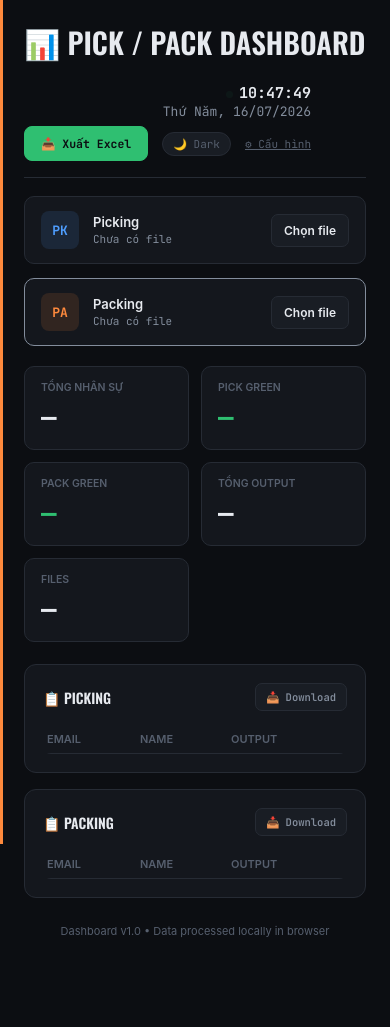
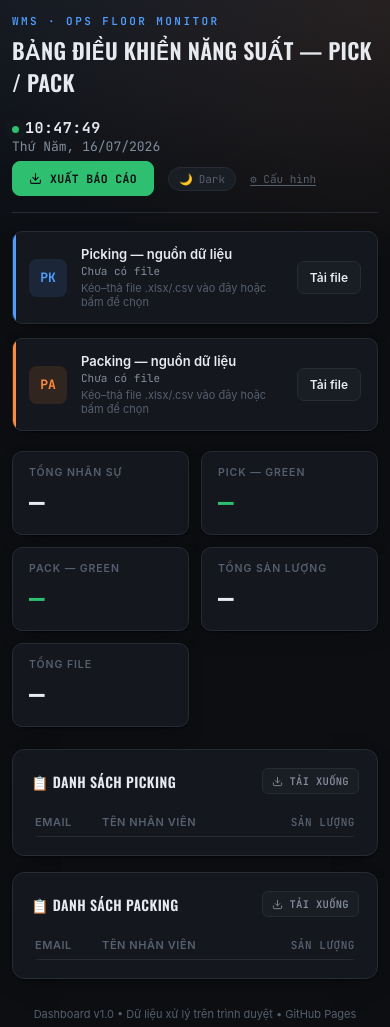
Before and after one commit to hoanghau8088-lgtm/new, a plain HTML site: page index.html in a window 390 px wide. Before the commit the page ends 958 px from the top, so only its background shows below. Drawn offline with nearby package versions, Linux system fonts and the light colour scheme.

Commit message:
Cập nhật index.html với file đầy đủ và sửa lỗi

```diff
--- a/index.html
+++ b/index.html
@@ -8,6 +8,7 @@
 <link rel="preconnect" href="https://fonts.gstatic.com" crossorigin>
 <link href="https://fonts.googleapis.com/css2?family=Oswald:wght@500;600;700&family=JetBrains+Mono:wght@400;500;600;700&display=swap" rel="stylesheet">
 <script src="https://cdnjs.cloudflare.com/ajax/libs/xlsx/0.18.5/xlsx.full.min.js"></script>
+<script src="https://cdnjs.cloudflare.com/ajax/libs/Chart.js/4.4.1/chart.umd.min.js"></script>
 <style>
   :root{
     --bg:#0c0e12;
@@ -20,10 +21,13 @@
     --pick:#4f9eff;
     --pack:#ff8a3d;
     --red:#e5484d;
+    --yellow:#f0a93a;
     --green:#2fbf71;
-    --mono:'JetBrains Mono','DejaVu Sans Mono',monospace;
-    --sans:-apple-system,BlinkMacSystemFont,'Segoe UI',Roboto,sans-serif;
-    --display:'Oswald',var(--sans);
+    --row-line:#1c2027;
+    --mono:'JetBrains Mono','DejaVu Sans Mono','SFMono-Regular','Menlo','Consolas',ui-monospace,monospace;
+    --sans:-apple-system,BlinkMacSystemFont,'Segoe UI',Roboto,Helvetica,Arial,sans-serif;
+    --display:'Oswald','Segoe UI Condensed',var(--sans);
+    --shadow:0 1px 2px rgba(0,0,0,.4), 0 8px 24px -12px rgba(0,0,0,.55);
   }
   html[data-theme="light"]{
     --bg:#f4f5f7;
@@ -33,92 +37,141 @@
     --text:#161a20;
     --muted:#5c6572;
     --dim:#939aa6;
+    --row-line:#edeff2;
+    --shadow:0 1px 2px rgba(20,25,35,.06), 0 10px 24px -14px rgba(20,25,35,.16);
   }
   *{box-sizing:border-box;}
   body{
     margin:0;
-    background:var(--bg);
+    background:
+      radial-gradient(1200px 600px at 15% -10%, color-mix(in srgb, var(--pick) 10%, transparent) 0%, transparent 60%),
+      radial-gradient(900px 500px at 100% 0%, color-mix(in srgb, var(--pack) 10%, transparent) 0%, transparent 55%),
+      var(--bg);
     color:var(--text);
     font-family:var(--sans);
     min-height:100vh;
-    padding:20px 24px;
+    padding:20px 24px 60px;
     transition:background .2s ease,color .2s ease;
   }
   .wrap{max-width:1320px;margin:0 auto;}
   .topbar{display:flex;align-items:flex-end;justify-content:space-between;gap:20px;flex-wrap:wrap;margin-bottom:18px;padding-bottom:16px;border-bottom:1px solid var(--line);}
-  h1{margin:0;font-family:var(--display);font-size:29px;font-weight:600;text-transform:uppercase;}
+  .brand-eyebrow{font-family:var(--mono);font-size:11px;letter-spacing:.22em;color:var(--pick);text-transform:uppercase;margin-bottom:6px;font-weight:600;}
+  h1{margin:0;font-family:var(--display);font-size:29px;font-weight:600;letter-spacing:.01em;text-transform:uppercase;}
   .clock{font-family:var(--mono);font-size:13px;color:var(--muted);text-align:right;}
-  .clock b{color:var(--text);font-size:15px;}
-  .pulse-dot{display:inline-block;width:7px;height:7px;border-radius:50%;background:var(--green);margin-right:6px;animation:pulse 2s infinite;}
-  @keyframes pulse{0%{opacity:1;}70%{opacity:0;}100%{opacity:0;}}
+  .clock b{color:var(--text);font-size:15px;letter-spacing:.03em;}
+  .pulse-dot{display:inline-block;width:7px;height:7px;border-radius:50%;background:var(--green);margin-right:6px;box-shadow:0 0 0 0 rgba(47,191,113,.6);animation:pulse 2s infinite;}
+  @keyframes pulse{0%{box-shadow:0 0 0 0 rgba(47,191,113,.5);}70%{box-shadow:0 0 0 7px rgba(47,191,113,0);}100%{box-shadow:0 0 0 0 rgba(47,191,113,0);}}
   .head-actions{display:flex;gap:14px;align-items:center;justify-content:flex-end;margin-top:6px;flex-wrap:wrap;}
   .theme-toggle{display:flex;align-items:center;gap:6px;font-size:11px;color:var(--dim);cursor:pointer;background:var(--panel-2);border:1px solid var(--line);border-radius:20px;padding:4px 10px;}
   .theme-toggle:hover{border-color:var(--muted);}
-  .config-toggle{font-size:11px;color:var(--dim);cursor:pointer;text-decoration:underline;}
+  .config-toggle{font-size:11px;color:var(--dim);cursor:pointer;text-decoration:underline;text-underline-offset:2px;}
   .feeds{display:grid;grid-template-columns:1fr 1fr;gap:14px;margin-bottom:20px;}
-  .feed{background:var(--panel);border:1px solid var(--line);border-radius:10px;padding:14px 16px;display:flex;align-items:center;gap:14px;cursor:pointer;}
+  .feed{background:var(--panel);border:1px solid var(--line);border-radius:10px;padding:14px 16px;display:flex;align-items:center;gap:14px;position:relative;overflow:hidden;box-shadow:var(--shadow);cursor:pointer;transition:border-color .15s ease;}
   .feed:hover{border-color:var(--muted);}
-  .feed::before{content:'';position:absolute;left:0;top:0;bottom:0;width:3px;background:var(--pick);}
+  .feed::before{content:'';position:absolute;left:0;top:0;bottom:0;width:3px;}
+  .feed.pick::before{background:var(--pick);}
   .feed.pack::before{background:var(--pack);}
-  .feed-icon{width:38px;height:38px;border-radius:8px;display:flex;align-items:center;justify-content:center;font-family:var(--mono);font-weight:700;font-size:13px;background:rgba(79,158,255,.12);color:var(--pick);flex-shrink:0;}
+  .feed-icon{width:38px;height:38px;border-radius:8px;display:flex;align-items:center;justify-content:center;font-family:var(--mono);font-weight:700;font-size:13px;flex-shrink:0;}
+  .feed.pick .feed-icon{background:rgba(79,158,255,.12);color:var(--pick);}
   .feed.pack .feed-icon{background:rgba(255,138,61,.12);color:var(--pack);}
-  .feed-body{flex:1;}
+  .feed-body{flex:1;min-width:0;}
   .feed-title{font-size:13px;font-weight:600;color:var(--text);}
-  .feed-sub{font-family:var(--mono);font-size:11px;color:var(--muted);margin-top:2px;}
+  .feed-sub{font-family:var(--mono);font-size:11px;color:var(--muted);margin-top:2px;white-space:nowrap;overflow:hidden;text-overflow:ellipsis;}
+  .feed-drop{font-size:11px;color:var(--dim);margin-top:3px;}
   .feed input{display:none;}
-  .feed-btn{font-family:var(--sans);font-size:12px;font-weight:600;color:var(--text);background:var(--panel-2);border:1px solid var(--line);border-radius:7px;padding:8px 12px;cursor:pointer;}
+  .feed-btn{font-family:var(--sans);font-size:12px;font-weight:600;color:var(--text);background:var(--panel-2);border:1px solid var(--line);border-radius:7px;padding:8px 12px;cursor:pointer;white-space:nowrap;transition:.15s;}
   .feed-btn:hover{border-color:var(--muted);}
+  .feed-reset{font-size:15px;color:var(--dim);flex-shrink:0;padding:4px 6px;border-radius:6px;cursor:pointer;}
+  .feed-reset:hover{color:var(--red);background:rgba(229,72,77,.12);}
+  .feed.drag{outline:2px dashed var(--muted);outline-offset:-6px;}
   .kpis{display:grid;grid-template-columns:repeat(5,1fr);gap:12px;margin-bottom:22px;}
-  .kpi{background:var(--panel);border:1px solid var(--line);border-radius:10px;padding:14px 16px;}
-  .kpi-label{font-size:10.5px;text-transform:uppercase;color:var(--dim);font-weight:600;}
-  .kpi-val{font-family:var(--mono);font-size:26px;font-weight:700;margin-top:6px;}
-  .kpi-val.g{color:var(--green);}
-  .panel{background:var(--panel);border:1px solid var(--line);border-radius:12px;padding:18px;margin-bottom:16px;}
+  .kpi{background:var(--panel);border:1px solid var(--line);border-radius:10px;padding:14px 16px;box-shadow:var(--shadow);transition:transform .15s ease,border-color .15s ease;}
+  .kpi:hover{transform:translateY(-1px);border-color:var(--muted);}
+  .kpi-label{font-size:10.5px;text-transform:uppercase;letter-spacing:.09em;color:var(--dim);font-weight:600;}
+  .kpi-val{font-family:var(--mono);font-size:26px;font-weight:700;margin-top:6px;letter-spacing:-.02em;}
+  .kpi-sub{font-size:11px;color:var(--muted);margin-top:3px;}
+  .kpi-val.g{color:var(--green);} .kpi-val.y{color:var(--yellow);} .kpi-val.r{color:var(--red);}
+  .panel{background:var(--panel);border:1px solid var(--line);border-radius:12px;padding:18px;box-shadow:var(--shadow);margin-bottom:16px;}
   .panel-head{display:flex;align-items:center;justify-content:space-between;gap:10px;margin-bottom:14px;flex-wrap:wrap;}
-  .panel-title{font-family:var(--display);font-size:14px;font-weight:600;text-transform:uppercase;}
+  .panel-title{font-family:var(--display);font-size:14px;font-weight:600;letter-spacing:.03em;text-transform:uppercase;}
+  .panel-note{font-size:11px;color:var(--dim);font-family:var(--mono);}
   .rtable{width:100%;border-collapse:collapse;font-size:13px;}
-  .rtable th{text-align:left;font-size:11px;text-transform:uppercase;color:var(--dim);font-weight:600;padding:7px 4px;border-bottom:1px solid var(--line);}
-  .rtable td{padding:9px 4px;border-bottom:1px solid var(--line);color:var(--text);}
-  .rtable td.num{text-align:right;font-family:var(--mono);}
-  .table-scroll{max-height:420px;overflow-y:auto;border-radius:8px;}
-  .dl-btn{display:inline-flex;align-items:center;gap:6px;font-family:var(--mono);font-size:10.5px;font-weight:600;color:var(--muted);background:var(--panel-2);border:1px solid var(--line);border-radius:7px;padding:6px 10px;cursor:pointer;}
+  .rtable th{text-align:left;font-size:11px;text-transform:uppercase;letter-spacing:.05em;color:var(--dim);font-weight:600;padding:7px 4px;border-bottom:1px solid var(--line);}
+  .rtable td{padding:9px 4px;border-bottom:1px solid var(--row-line);color:var(--text);}
+  .rtable td.num, .rtable th.num{text-align:right;font-family:var(--mono);}
+  .rtable tr.total td{font-weight:700;color:var(--text);border-top:1px solid var(--line);}
+  .rtable tr.grand-total td{font-weight:700;color:var(--bg);background:var(--pick);border-top:1px solid var(--line);}
+  html[data-theme="light"] .rtable tr.grand-total td{color:#fff;}
+  .rtable tr.sub td{color:var(--muted);}
+  .dl-btn{display:inline-flex;align-items:center;gap:6px;font-family:var(--mono);font-size:10.5px;font-weight:600;letter-spacing:.03em;color:var(--muted);background:var(--panel-2);border:1px solid var(--line);border-radius:6px;padding:5px 9px;cursor:pointer;text-transform:uppercase;transition:.15s;}
   .dl-btn:hover{color:var(--text);border-color:var(--muted);}
-  .dl-btn-main{font-family:var(--mono);font-size:11.5px;font-weight:700;color:var(--bg);background:var(--green);border:1px solid var(--green);border-radius:8px;padding:9px 16px;cursor:pointer;}
+  .dl-btn svg{width:11px;height:11px;flex-shrink:0;}
+  .dl-btn-main{font-family:var(--mono);font-size:11.5px;font-weight:700;letter-spacing:.03em;color:var(--bg);background:var(--green);border:1px solid var(--green);border-radius:8px;padding:9px 16px;cursor:pointer;text-transform:uppercase;display:inline-flex;align-items:center;gap:8px;transition:filter .15s;}
   .dl-btn-main:hover{filter:brightness(1.08);}
+  .dl-btn-main svg{width:13px;height:13px;}
+  .rtable-note{font-size:11.5px;color:var(--muted);margin-top:10px;line-height:1.6;}
+  .table-scroll{max-height:420px;overflow-y:auto;overflow-x:auto;border-radius:8px;}
+  .table-scroll.short{max-height:520px;}
+  .table-scroll.tall{max-height:900px;}
+  .empty{text-align:center;color:var(--dim);padding:40px 0;font-size:12.5px;}
   .config-panel{display:none;background:var(--panel);border:1px solid var(--line);border-radius:10px;padding:16px;margin-bottom:20px;}
   .config-panel.open{display:block;}
+  .config-section{margin-bottom:16px;padding-bottom:16px;border-bottom:1px solid var(--line);}
+  .config-section:last-child{border-bottom:none;margin-bottom:0;padding-bottom:0;}
+  .config-section-title{font-size:11.5px;font-weight:700;color:var(--text);margin-bottom:10px;text-transform:uppercase;letter-spacing:.05em;}
   .config-row{display:flex;gap:10px;align-items:center;margin-bottom:10px;flex-wrap:wrap;}
-  .config-row label{font-size:12px;color:var(--muted);flex-shrink:0;}
-  .config-row input.small{max-width:110px;background:var(--panel-2);border:1px solid var(--line);color:var(--text);border-radius:7px;padding:8px 10px;font-size:12px;}
-  .footer-note{margin-top:26px;font-size:11px;color:var(--dim);text-align:center;}
-  @media(max-width:900px){.kpis{grid-template-columns:repeat(2,1fr);}.feeds{grid-template-columns:1fr;}}
+  .config-row label{font-size:12px;color:var(--muted);width:220px;flex-shrink:0;}
+  .config-row input{flex:1;min-width:120px;background:var(--panel-2);border:1px solid var(--line);color:var(--text);border-radius:7px;padding:8px 10px;font-size:12px;font-family:var(--mono);}
+  .config-row input.small{max-width:110px;flex:none;}
+  .config-row button{background:var(--panel-2);border:1px solid var(--line);color:var(--text);border-radius:7px;padding:8px 14px;font-size:12px;font-weight:600;cursor:pointer;}
+  .config-row button:hover{border-color:var(--muted);}
+  .config-hint{font-size:11px;color:var(--dim);line-height:1.6;margin-top:4px;}
+  .footer-note{margin-top:26px;font-size:11px;color:var(--dim);text-align:center;line-height:1.7;}
+  @media(max-width:900px){
+    .kpis{grid-template-columns:repeat(2,1fr);}
+    .feeds{grid-template-columns:1fr;}
+    .topbar{flex-direction:column;align-items:flex-start;}
+    .clock{text-align:left;}
+    .head-actions{justify-content:flex-start;}
+  }
+  @media(max-width:520px){
+    body{padding:14px 12px 40px;}
+    h1{font-size:22px;}
+  }
 </style>
 </head>
 <body>
 <div class="wrap">
   <div class="topbar">
     <div>
-      <h1>📊 Pick / Pack Dashboard</h1>
+      <div class="brand-eyebrow">WMS · Ops Floor Monitor</div>
+      <h1>Bảng điều khiển Năng suất — Pick / Pack</h1>
     </div>
     <div class="clock">
       <div><span class="pulse-dot"></span><b id="clockTime">--:--:--</b></div>
       <div id="clockDate">—</div>
       <div class="head-actions">
-        <button class="dl-btn-main" id="exportAllBtn">📥 Xuất Excel</button>
-        <span class="theme-toggle" id="themeToggle">🌙 Dark</span>
+        <button class="dl-btn-main" id="exportAllBtn" title="Xuất toàn bộ báo cáo">
+          <svg viewBox="0 0 24 24" fill="none" stroke="currentColor" stroke-width="2" stroke-linecap="round" stroke-linejoin="round"><path d="M21 15v4a2 2 0 0 1-2 2H5a2 2 0 0 1-2-2v-4"/><polyline points="7 10 12 15 17 10"/><line x1="12" y1="15" x2="12" y2="3"/></svg>
+          Xuất báo cáo
+        </button>
+        <span class="theme-toggle" id="themeToggle">🌙 <span id="themeLabel">Dark</span></span>
         <span class="config-toggle" id="configToggle">⚙ Cấu hình</span>
       </div>
     </div>
   </div>
 
   <div class="config-panel" id="configPanel">
-    <div class="config-row">
-      <label>Picking Ngưỡng Green:</label>
-      <input type="number" id="pickGreen" class="small" value="200">
-    </div>
-    <div class="config-row">
-      <label>Packing Ngưỡng Green:</label>
-      <input type="number" id="packGreen" class="small" value="25">
+    <div class="config-section">
+      <div class="config-section-title">Ngưỡng RAG</div>
+      <div class="config-row">
+        <label>Picking — Đỏ dưới / Xanh từ</label>
+        <input type="number" id="pickRed" class="small" value="170"> – <input type="number" id="pickGreen" class="small" value="200">
+      </div>
+      <div class="config-row">
+        <label>Packing — Đỏ dưới / Xanh từ</label>
+        <input type="number" id="packRed" class="small" value="16"> – <input type="number" id="packGreen" class="small" value="25">
+      </div>
     </div>
   </div>
 
@@ -126,40 +179,42 @@
     <label class="feed pick" id="dropPick">
       <div class="feed-icon">PK</div>
       <div class="feed-body">
-        <div class="feed-title">Picking</div>
+        <div class="feed-title">Picking — nguồn dữ liệu</div>
         <div class="feed-sub" id="pickFileName">Chưa có file</div>
+        <div class="feed-drop">Kéo–thả file .xlsx/.csv vào đây hoặc bấm để chọn</div>
       </div>
-      <span class="feed-btn">Chọn file</span>
+      <span class="feed-btn">Tải file</span>
       <input type="file" id="pickInput" accept=".xlsx,.xls,.csv" multiple>
     </label>
     <label class="feed pack" id="dropPack">
       <div class="feed-icon">PA</div>
       <div class="feed-body">
-        <div class="feed-title">Packing</div>
+        <div class="feed-title">Packing — nguồn dữ liệu</div>
         <div class="feed-sub" id="packFileName">Chưa có file</div>
+        <div class="feed-drop">Kéo–thả file .xlsx/.csv vào đây hoặc bấm để chọn</div>
       </div>
-      <span class="feed-btn">Chọn file</span>
+      <span class="feed-btn">Tải file</span>
       <input type="file" id="packInput" accept=".xlsx,.xls,.csv" multiple>
     </label>
   </div>
 
   <div class="kpis" id="kpiRow">
     <div class="kpi"><div class="kpi-label">Tổng nhân sự</div><div class="kpi-val" id="kpiTotal">—</div></div>
-    <div class="kpi"><div class="kpi-label">Pick Green</div><div class="kpi-val g" id="kpiPickGreen">—</div></div>
-    <div class="kpi"><div class="kpi-label">Pack Green</div><div class="kpi-val g" id="kpiPackGreen">—</div></div>
-    <div class="kpi"><div class="kpi-label">Tổng Output</div><div class="kpi-val" id="kpiTotalOutput">—</div></div>
-    <div class="kpi"><div class="kpi-label">Files</div><div class="kpi-val" id="kpiTotalFiles">—</div></div>
+    <div class="kpi"><div class="kpi-label">Pick — Green</div><div class="kpi-val g" id="kpiPickGreen">—</div></div>
+    <div class="kpi"><div class="kpi-label">Pack — Green</div><div class="kpi-val g" id="kpiPackGreen">—</div></div>
+    <div class="kpi"><div class="kpi-label">Tổng sản lượng</div><div class="kpi-val" id="kpiTotalOutput">—</div></div>
+    <div class="kpi"><div class="kpi-label">Tổng File</div><div class="kpi-val" id="kpiTotalFiles">—</div></div>
   </div>
 
   <div class="panel">
     <div class="panel-head">
-      <div class="panel-title">📋 Picking</div>
-      <button class="dl-btn" onclick="downloadTable('tblPick')">📥 Download</button>
+      <div class="panel-title">📋 Danh sách Picking</div>
+      <button class="dl-btn" onclick="downloadTable('tblPick')"><svg viewBox="0 0 24 24" fill="none" stroke="currentColor" stroke-width="2" stroke-linecap="round" stroke-linejoin="round"><path d="M21 15v4a2 2 0 0 1-2 2H5a2 2 0 0 1-2-2v-4"/><polyline points="7 10 12 15 17 10"/><line x1="12" y1="15" x2="12" y2="3"/></svg> Tải xuống</button>
     </div>
-    <div class="table-scroll">
+    <div class="table-scroll short">
       <table class="rtable" id="tblPick">
         <thead>
-          <tr><th>Email</th><th>Name</th><th class="num">Output</th></tr>
+          <tr><th>Email</th><th>Tên nhân viên</th><th class="num">Sản lượng</th></tr>
         </thead>
         <tbody></tbody>
       </table>
@@ -168,20 +223,22 @@
 
   <div class="panel">
     <div class="panel-head">
-      <div class="panel-title">📋 Packing</div>
-      <button class="dl-btn" onclick="downloadTable('tblPack')">📥 Download</button>
+      <div class="panel-title">📋 Danh sách Packing</div>
+      <button class="dl-btn" onclick="downloadTable('tblPack')"><svg viewBox="0 0 24 24" fill="none" stroke="currentColor" stroke-width="2" stroke-linecap="round" stroke-linejoin="round"><path d="M21 15v4a2 2 0 0 1-2 2H5a2 2 0 0 1-2-2v-4"/><polyline points="7 10 12 15 17 10"/><line x1="12" y1="15" x2="12" y2="3"/></svg> Tải xuống</button>
     </div>
-    <div class="table-scroll">
+    <div class="table-scroll short">
       <table class="rtable" id="tblPack">
         <thead>
-          <tr><th>Email</th><th>Name</th><th class="num">Output</th></tr>
+          <tr><th>Email</th><th>Tên nhân viên</th><th class="num">Sản lượng</th></tr>
         </thead>
         <tbody></tbody>
       </table>
     </div>
   </div>
 
-  <div class="footer-note">Dashboard v1.0 • Data processed locally in browser</div>
+  <div class="footer-note">
+    Dashboard v1.0 • Dữ liệu xử lý trên trình duyệt • GitHub Pages
+  </div>
 </div>
 
 <script>
@@ -228,7 +285,7 @@ function handleFiles(files, task){
         const rows = XLSX.utils.sheet_to_json(sheet, {header: 1});
         parseFile(rows, task);
       } catch (err){
-        alert('Error: ' + err.message);
+        alert('Lỗi: ' + err.message);
       }
     };
     reader.readAsArrayBuffer(file);
@@ -241,8 +298,10 @@ function parseFile(rows, task){
   const headers = rows[0].map(h => String(h || '').toLowerCase().trim());
   const emailIdx = headers.findIndex(h => h.includes('email'));
   const nameIdx = headers.findIndex(h => h.includes('name'));
-  const effIdx = headers.findIndex(h => h.includes('efficiency') || h.includes('output') || h.includes('throughput'));
+  const effIdx = headers.findIndex(h => h.includes('efficiency') || h.includes('output') || h.includes('throughput') || h.includes('sản lượng'));
+
   if (emailIdx === -1) return;
+
   for (let i = 1; i < rows.length; i++){
     const row = rows[i] || [];
     if (!row[emailIdx]) continue;
@@ -252,8 +311,10 @@ function parseFile(rows, task){
       efficiency: effIdx !== -1 ? Number(row[effIdx]) || 0 : 0
     });
   }
+
   if (task === 'pick') pickData = employees;
   else packData = employees;
+
   renderTables();
   updateKPIs();
 }
@@ -261,11 +322,14 @@ function parseFile(rows, task){
 function renderTables(){
   const pickBody = document.querySelector('#tblPick tbody');
   const packBody = document.querySelector('#tblPack tbody');
+
   pickBody.innerHTML = '';
   packBody.innerHTML = '';
+
   pickData.forEach(e => {
     pickBody.innerHTML += `<tr><td>${e.email}</td><td>${e.name}</td><td class="num">${e.efficiency}</td></tr>`;
   });
+
   packData.forEach(e => {
     packBody.innerHTML += `<tr><td>${e.email}</td><td>${e.name}</td><td class="num">${e.efficiency}</td></tr>`;
   });
@@ -278,11 +342,12 @@ function updateKPIs(){
   const pickCount = pickData.filter(e => e.efficiency >= pickGreen).length;
   const packCount = packData.filter(e => e.efficiency >= packGreen).length;
   const total = pickData.reduce((a, e) => a + e.efficiency, 0) + packData.reduce((a, e) => a + e.efficiency, 0);
-  document.getElementById('kpiTotal').textContent = allEmails.size;
-  document.getElementById('kpiPickGreen').textContent = pickCount;
-  document.getElementById('kpiPackGreen').textContent = packCount;
-  document.getElementById('kpiTotalOutput').textContent = total;
-  document.getElementById('kpiTotalFiles').textContent = pickData.length + packData.length;
+
+  document.getElementById('kpiTotal').textContent = allEmails.size || '—';
+  document.getElementById('kpiPickGreen').textContent = pickCount || '—';
+  document.getElementById('kpiPackGreen').textContent = packCount || '—';
+  document.getElementById('kpiTotalOutput').textContent = total || '—';
+  document.getElementById('kpiTotalFiles').textContent = (pickData.length + packData.length) || '—';
 }
 
 function downloadTable(id){
@@ -301,8 +366,8 @@ function downloadTable(id){
 
 document.getElementById('exportAllBtn').addEventListener('click', () => {
   const wb = XLSX.utils.book_new();
-  const pickRows = [['Email', 'Name', 'Output'], ...pickData.map(e => [e.email, e.name, e.efficiency])];
-  const packRows = [['Email', 'Name', 'Output'], ...packData.map(e => [e.email, e.name, e.efficiency])];
+  const pickRows = [['Email', 'Tên nhân viên', 'Sản lượng'], ...pickData.map(e => [e.email, e.name, e.efficiency])];
+  const packRows = [['Email', 'Tên nhân viên', 'Sản lượng'], ...packData.map(e => [e.email, e.name, e.efficiency])];
   XLSX.utils.book_append_sheet(wb, XLSX.utils.aoa_to_sheet(pickRows), 'Picking');
   XLSX.utils.book_append_sheet(wb, XLSX.utils.aoa_to_sheet(packRows), 'Packing');
   XLSX.writeFile(wb, 'report_' + new Date().toISOString().slice(0, 10) + '.xlsx');
@@ -313,11 +378,11 @@ document.getElementById('packInput').addEventListener('change', (e) => handleFil
 
 ['dropPick', 'dropPack'].forEach(id => {
   const el = document.getElementById(id);
-  el.addEventListener('dragover', (e) => {e.preventDefault(); el.style.opacity = '0.8';});
-  el.addEventListener('dragleave', () => {el.style.opacity = '1';});
+  el.addEventListener('dragover', (e) => {e.preventDefault(); el.classList.add('drag');});
+  el.addEventListener('dragleave', () => {el.classList.remove('drag');});
   el.addEventListener('drop', (e) => {
     e.preventDefault();
-    el.style.opacity = '1';
+    el.classList.remove('drag');
     const task = id === 'dropPick' ? 'pick' : 'pack';
     handleFiles(e.dataTransfer.files, task);
   });
```
